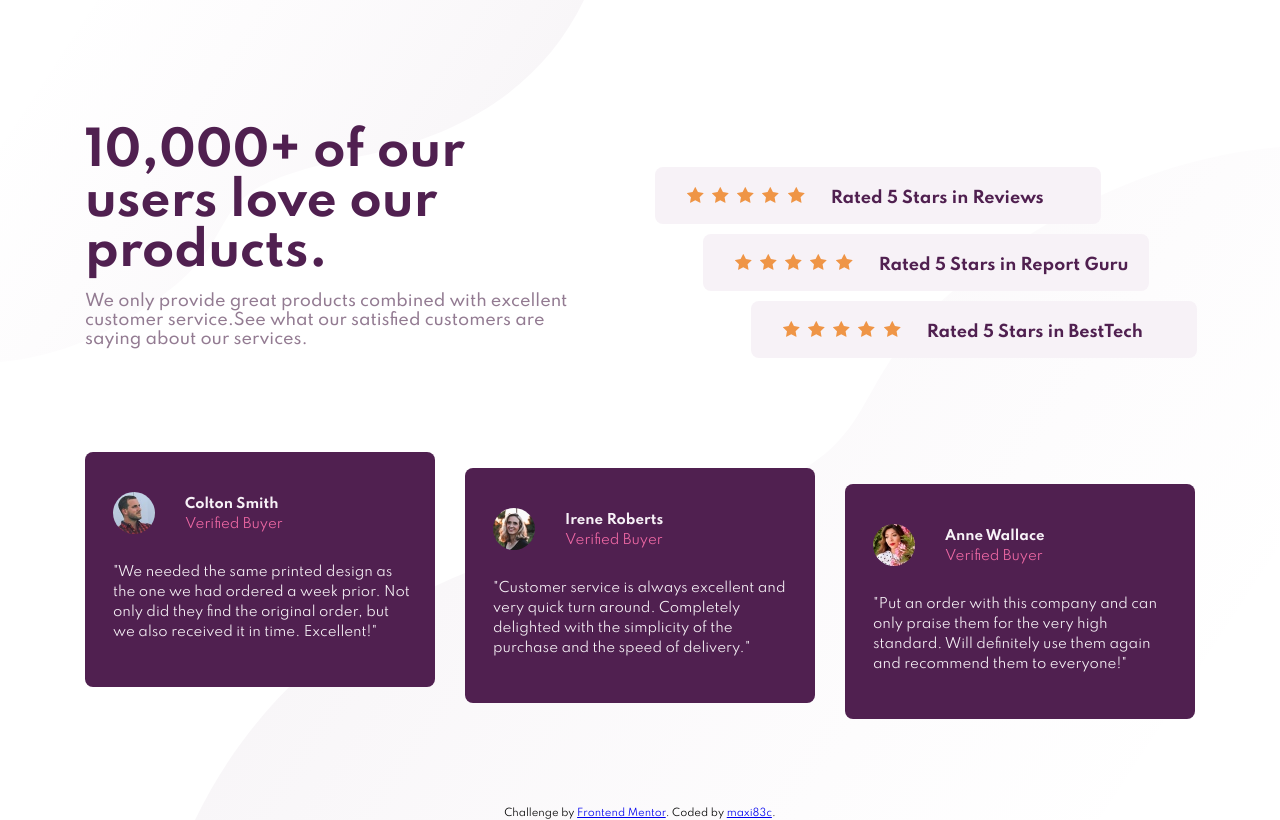
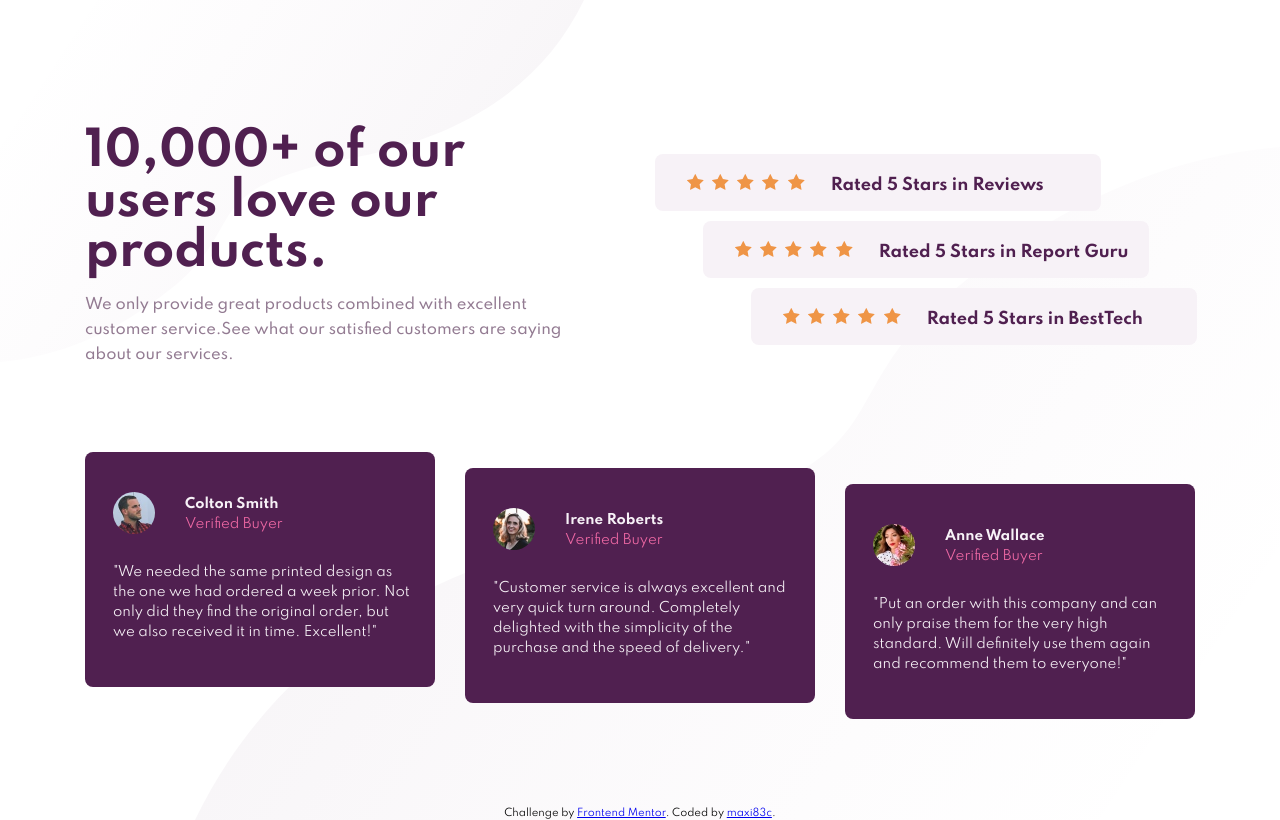
Before and after one commit to maxi83c/social-proof-section, a plain HTML site: page index.html in a window 1280 px wide. Drawn offline with Linux system fonts and the light colour scheme.

Commit message:
minor updates

```diff
--- a/css/style.css
+++ b/css/style.css
@@ -167,7 +167,8 @@ body{
     line-height: 50px;
   }
   .header__subtitle{
-    font-size: 12pt;
+    font-size: 11pt;
+    line-height: 25px;
     margin: 0;
   }
 
@@ -180,7 +181,7 @@ body{
 
   .rates{
     width: 540px;
-    padding-top: 40px;
+    padding-top: 27px;
     margin: 0;
   }
 
```
